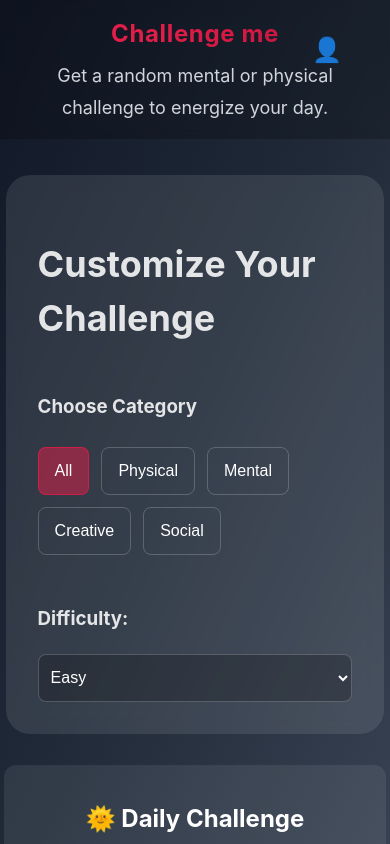
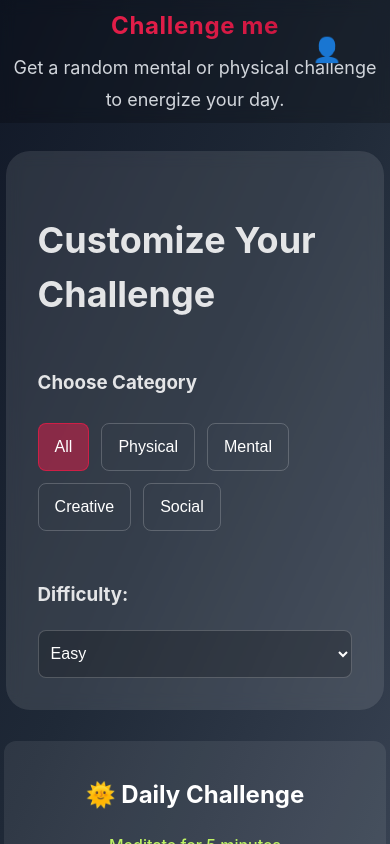
Before and after one commit to robertoandino/challenge-me, a React (Vite) app: page / in a window 390 px wide. Built offline with nearby package versions, Linux system fonts and the light colour scheme.

Commit message:
Refactor header and page content styles for improved layout and responsiveness

```diff
--- a/src/pages/Home.css
+++ b/src/pages/Home.css
@@ -1,10 +1,10 @@
 /* Header Styles */
 .site-header {
     text-align: center;
-    padding: 1rem 1rem;
+    padding: 0.5rem;
     background: rgba(0, 0, 0, 0.2);
     backdrop-filter: blur(8px);
-    margin-bottom: 1rem;
+    margin-bottom: 0.5rem;
 }
 
 .main-title {
@@ -48,12 +48,12 @@ html, body {
 }
 
 .page-content {
-    flex: 1 1 auto;
+    flex: 1;
     display: flex;
     flex-direction: column;
     gap: 1rem;
-    overflow: hidden;
-    padding: 0.5rem 0.1rem;
+    overflow-y: auto;
+    padding: 1rem;
     max-width: 100vw;
     width: 100vw;
     box-sizing: border-box;
```
